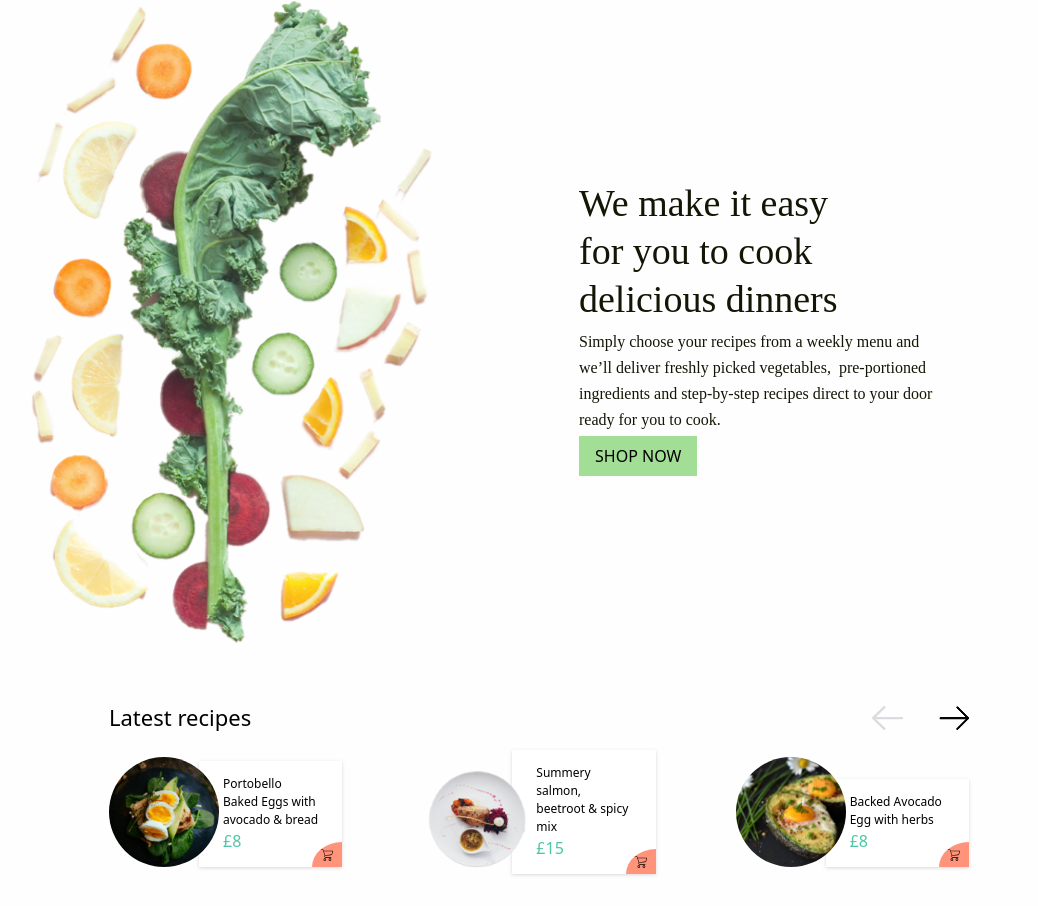
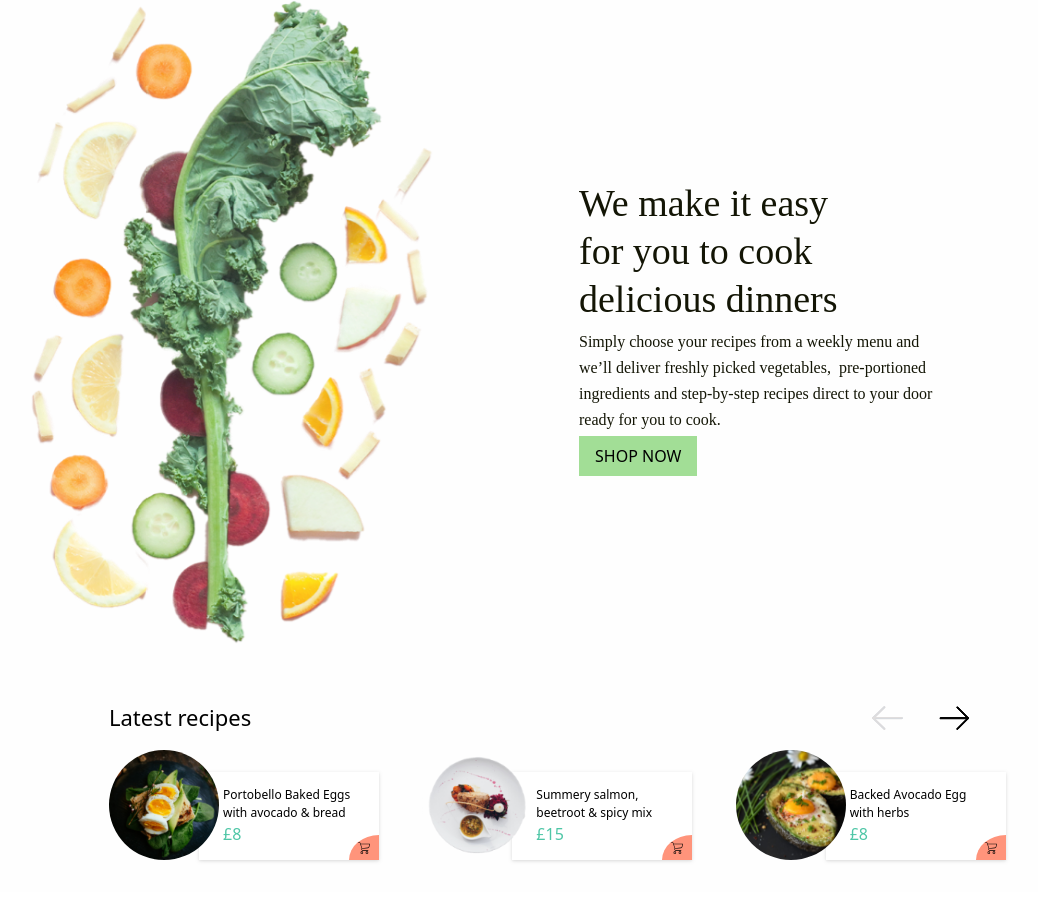
Before and after one commit to Isaiah-peter/food-store, a Gatsby site: page / in a window 1280 px wide. Shown: the part 623-1529 px from the top of the page, without its empty margins (101-1139 px from the left). Built offline with nearby package versions, Linux system fonts and the light colour scheme; Gatsby itself is replaced by a stand-in of ours.

Commit message:
add min width to list of latest recipes

```diff
--- a/src/components/LatestRecipe.jsx
+++ b/src/components/LatestRecipe.jsx
@@ -22,7 +22,7 @@ const LatestRecipe = () => {
       <div className="flex items-center gap-20">
         <div className=" flex items-end">
           <img className='w-[110px] h-[110px] object-cover top-0 left-[-20px] rounded-full z-10' src={Egg} />
-          <div className="relative ml-[-20px] flex flex-col py-[14px] px-[24px] bg-[#fff] drop-shadow w-[180px] overflow-hidden">
+          <div className="relative ml-[-20px] min-w-[180px] flex flex-col py-[14px] px-[24px] bg-[#fff] drop-shadow w-[180px] overflow-hidden">
             <h3 className='font-light text-[12px]'>Portobello Baked Eggs with avocado & bread</h3>
             <h2 className='text-[#4EC6A6] text-[16px]'>£8</h2>
 
@@ -33,7 +33,7 @@ const LatestRecipe = () => {
         </div>
         <div className=" flex items-end">
           <img className='w-[110px] h-[110px] object-cover top-0 left-[-20px] rounded-full z-10' src={Plate} />
-          <div className="relative ml-[-20px] flex flex-col py-[14px] px-[24px] bg-[#fff] drop-shadow w-[180px] overflow-hidden">
+          <div className="relative ml-[-20px] min-w-[180px] flex flex-col py-[14px] px-[24px] bg-[#fff] drop-shadow w-[180px] overflow-hidden">
             <h3 className='font-light text-[12px]'>Summery salmon, beetroot & spicy mix</h3>
             <h2 className='text-[#4EC6A6] text-[16px]'>£15</h2>
 
@@ -44,7 +44,7 @@ const LatestRecipe = () => {
         </div>
         <div className=" flex items-end">
           <img className='w-[110px] h-[110px] object-cover top-0 left-[-20px] rounded-full z-10' src={Avocado} />
-          <div className="relative ml-[-20px] flex flex-col py-[14px] px-[24px] bg-[#fff] drop-shadow w-[180px] overflow-hidden">
+          <div className="relative ml-[-20px] min-w-[180px] flex flex-col py-[14px] px-[24px] bg-[#fff] drop-shadow w-[180px] overflow-hidden">
             <h3 className='font-light text-[12px]'>Backed Avocado Egg with herbs</h3>
             <h2 className='text-[#4EC6A6] text-[16px]'>£8</h2>
 
--- a/src/components/Recipes.jsx
+++ b/src/components/Recipes.jsx
@@ -15,7 +15,7 @@ const Recipes = () => {
         </div>
         <div className="flex-1 flex items-center">
           <div className="pl-10">
-            <img src={Dinners} alt="" />
+            <img src={Dinners} alt />
             <img src={recipes} alt />
             <button className="py-2 px-4 uppercase bg-[#A2DE96]">
               Shop Now
```
Also changed, not shown: 1 other file.
